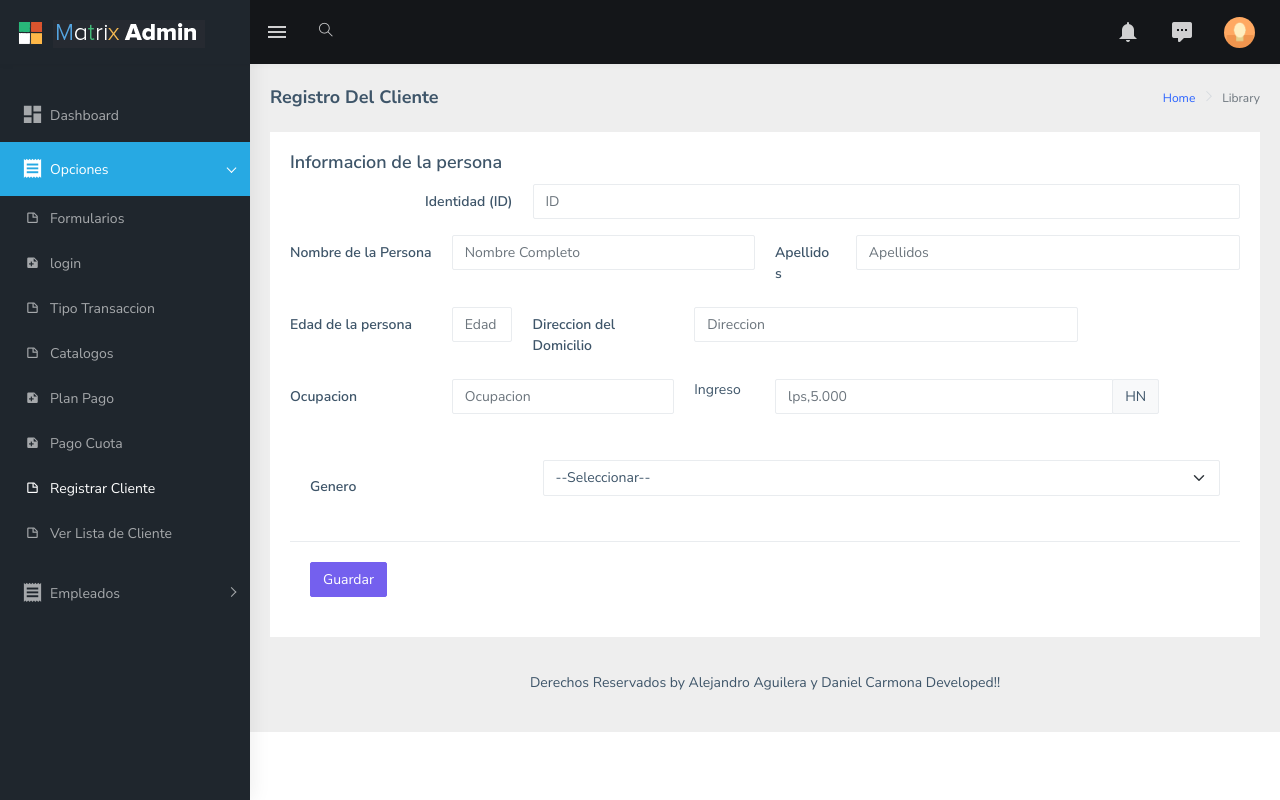
After one commit to Alex777aguilera/Proyecto_Banco, a PHP site: page /html/registrar_cliente.php in a window 1280 px wide. The commit adds this page. Run offline with PHP 8.4, Linux system fonts and the light colour scheme; data that the repository does not hold is empty.

Commit message:
Se aggrego taba /cliente /modifcar/ ingresar/ver

```diff
--- a/html/menu_base.php
+++ b/html/menu_base.php
@@ -221,6 +221,12 @@
                                             class="mdi mdi-note-plus"></i><span class="hide-menu"> Pago Cuota
 
                                         </span></a></li>
+                                <li class="sidebar-item"><a href="registrar_cliente.php" class="sidebar-link"><i
+                                        class="mdi mdi-note-outline"></i><span class="hide-menu"> Registrar Cliente
+                                </span></a></li>
+                                <li class="sidebar-item"><a href="vercliente.php" class="sidebar-link"><i
+                                        class="mdi mdi-note-outline"></i><span class="hide-menu"> Ver Lista de Cliente
+                                </span></a></li>
                             </ul>
                         </li>
                         <li class="sidebar-item"> <a class="sidebar-link has-arrow waves-effect waves-dark"
--- /dev/null
+++ b/html/registrar_cliente.php
@@ -0,0 +1,193 @@
+<!DOCTYPE html>
+<html dir="Banco_web" lang="en">
+<head>
+	<meta charset="utf-8">
+	<meta http-equiv="X-UA-Compatible" content="IE=edge">
+	<title>Registro Cliente</title>
+</head>
+<body>
+<div id="main-wrapper" data-layout="vertical" data-navbarbg="skin5" data-sidebartype="full"
+        data-sidebar-position="absolute" data-header-position="absolute" data-boxed-layout="full">
+	<?php require_once('menu_base.php'); ?>
+
+
+    <div class="page-wrapper">
+            <!-- ============================================================== -->
+            <!-- Bread crumb and right sidebar toggle -->
+            <!-- ============================================================== -->
+            <div class="page-breadcrumb">
+                <div class="row">
+                    <div class="col-12 d-flex no-block align-items-center">
+                        <h4 class="page-title">Registro Del Cliente</h4>
+                        <div class="ms-auto text-end">
+                            <nav aria-label="breadcrumb">
+                                <ol class="breadcrumb">
+                                    <li class="breadcrumb-item"><a href="#">Home</a></li>
+                                    <li class="breadcrumb-item active" aria-current="page">Library</li>
+                                </ol>
+                            </nav>
+                        </div>
+
+
+
+                    </div>
+                </div>
+            </div>
+
+	    <!-- Parte en donde se trabajara -->
+
+        <div class="container-fluid">
+            <div class="row">
+                 <div class="col-12">
+                 <div class="card">
+                            <form class="form-horizontal" action="" method="POST" id="ajax">
+                                <div class="card-body">
+                                    <h4 class="card-title">Informacion de la persona</h4>
+                                    <!--N Identidad de la persona -->
+             <div class="form-group row">
+                <label for="id" class="col-sm-3 text-end control-label col-form-label">Identidad (ID)</label>
+                <div class="col-sm-9">
+                    <input type="text" class="form-control" name="id" id="id" placeholder="ID"  required>
+                </div>
+             </div>
+
+             <!-- Nombre de la persona -->
+             <div class="form-group row">
+                <label for="lname" class="col-sm-2 control-label col-form-label">Nombre de la Persona</label>
+                <div class="col-md-4">
+                    <input type="text" class="form-control" name="nombre" id="nombre"  required placeholder="Nombre Completo ">
+                </div>
+
+
+             <!-- Apellido de la persona -->
+                <label for="lname" class="col-sm-1 control-label col-form-label">Apellidos</label>
+                <div class="col-md-5">
+                    <input type="text" class="form-control" name="apellido" id="apellido"  required placeholder="Apellidos ">
+                </div>
+             </div>
+
+             <!-- Edad de la persona -->
+             <div class="form-group row">
+                <label  for="lname" class="col-sm-2 control-label col-form-label">Edad de la persona</label>
+                <div class="col-md-1">
+                    <input type="text" class="form-control" name="edad" id="edad" required placeholder="Edad ">
+                </div>
+
+             <!-- Direccion del domicilios -->
+                <label for="lname" class="col-sm-2 control-label col-form-label">Direccion del Domicilio</label>
+                <div class="col-md-5">
+                    <input type="text" class="form-control" name="direccion" id="direccion"  required placeholder="Direccion ">
+                </div>
+             </div>
+
+              <div class="form-group row">
+             <!-- Ocupaciion -->
+                <label for="lname" class="col-sm-2 control-label col-form-label">Ocupacion</label>
+                <div class="col-md-3">
+                    <input type="text" class="form-control" name="ocupacion" id="ocupacion"  required placeholder="Ocupacion ">
+                </div>
+
+             <!-- Ingresos -->
+                                    <div class="col-md-1">
+                                        <span>Ingreso</span>
+                                    </div>
+                                    <div class="col-md-5">
+                                        <div class="input-group">
+                                            <input name="ingreso" type="text" class="form-control"  required placeholder="lps,5.000"
+                                                aria-label="Recipient 's username" aria-describedby="basic-addon2" id="ingresos">
+                                            <div class="input-group-append">
+                                                <span class="input-group-text" id="basic-addon2">HN</span>
+                                            </div>
+                                        </div>
+                                    </div>
+                                </div>
+
+
+                            <div class="card-body">
+                                <h5 class="card-title"></h5>
+                                <div class="form-group row">
+                                    <label class="col-md-3 mt-3">Genero</label>
+                                    <div class="col-md-9" id="genero">
+                                        <select class="select2 form-select shadow-none"style="width: 100%; height:36px;" name="genero">
+                                            <option value="">--Seleccionar--</option>
+                                            <?php
+                                            require_once "conexion.php";
+
+                                                $sql="SELECT idGenero,genero FROM genero";
+                                                $resultado = mysqli_query($con, $sql) or die (mysqli_error($conexcion));
+                                                while($lista=mysqli_fetch_assoc($resultado))
+
+                                                echo "<option  value='".$lista["idGenero"]."'>".$lista["genero"]."</option>";
+                                                mysqli_close($con);
+                                          ?>
+
+                                        </select>
+                                    </div>
+                                </div>
+
+                            </div>
+                            <div class="border-top">
+                                <div class="card-body">
+                                    <button type="button" class="btn btn-primary" name="btnguardar" id="btnguardar">Guardar</button>
+                                </div>
+                            </div>
+                            </form>
+                        </div>
+                  </div>
+             </div>
+
+        </div>
+
+
+
+
+
+        <!--  -->
+
+        <?php require_once('footer.php'); ?>
+    </div>
+
+
+ </div>
+
+    <div class="form-group row">
+    </div>
+
+</body>
+<?php require_once('enlaces.php'); ?>
+</html>
+
+
+
+<script>
+    $(document).ready(function(){
+        $('#btnguardar').click(function(){
+            var datos=$('#ajax').serialize();
+
+            $.ajax({
+                type: "POST",
+                url: "insertarcliente.php",
+                data: datos,
+                success:function(r){
+                    if(r==1){
+                        alert("SE AGREGO EXITOSAMENTE");
+
+                        $('#ingresos').val('');
+                        $('#ocupacion').val('');
+                        $('#direccion').val('');
+                        $('#edad').val('');
+                        $('#apellido').val('');
+                        $('#nombre').val('');
+                        $('#id').val('');
+                        $('#genero').val('');
+                    }
+                    else{
+                        alert("LOS CAMPOS ESTAN VACIOS");
+                    }
+                }
+
+            });
+            return false;
+      });
+    });
+</script>
```
Also changed, not shown: html/actualizarcliente.php (added, +16 -0 lines), html/editar_cliente.php (added, +240 -0 lines), html/insertarcliente.php (added, +16 -0 lines), html/vercliente.php (added, +123 -0 lines).
